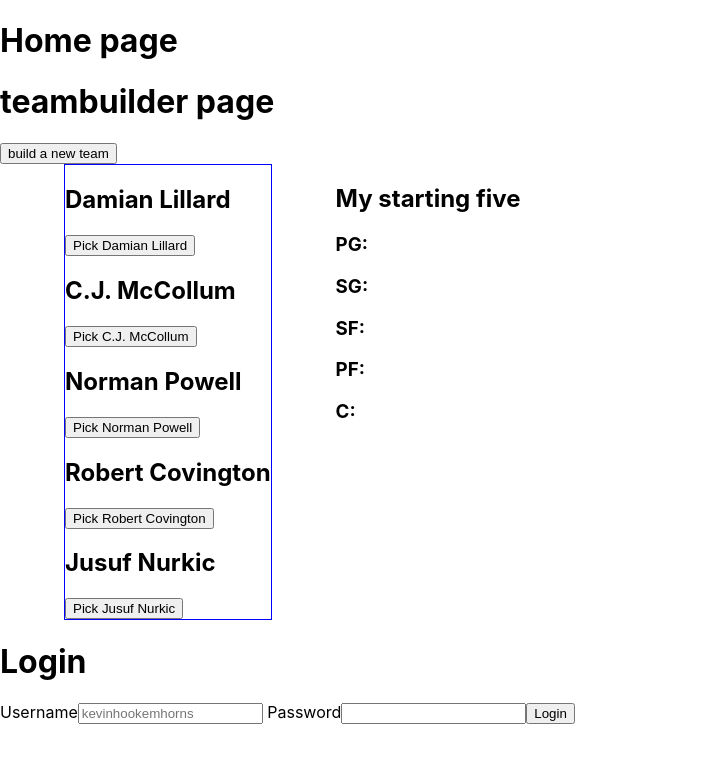
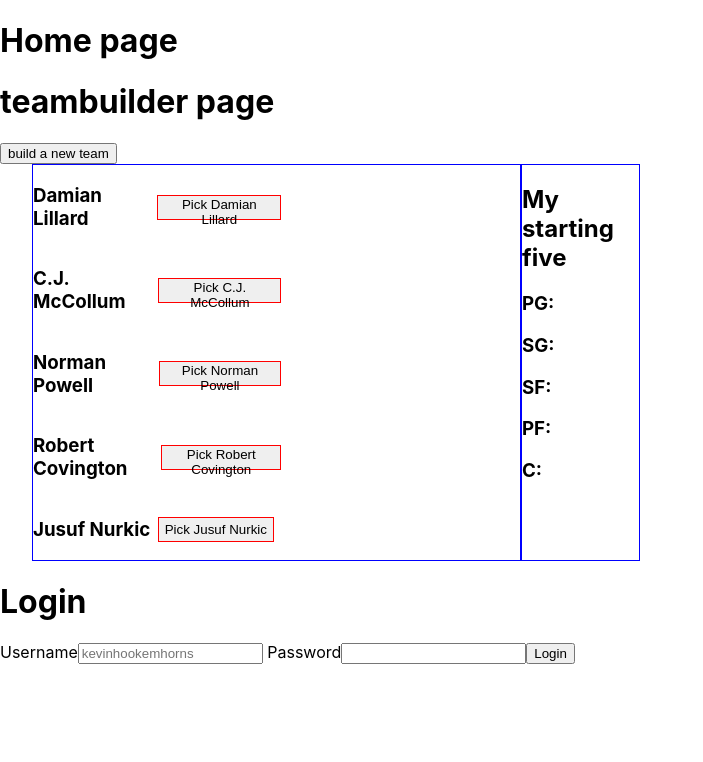
Before and after one commit to djaden927/starting-five, a React (Create React App) app: page / in a window 1280 px wide. Both pictures are taken after a click on the button "build a new team". Shown: the top 762 px of the page, without its empty margins (0-703 px from the left). Built offline with nearby package versions, Linux system fonts and the light colour scheme.

Commit message:
started some styling

```diff
--- a/src/components/TeamBuilder.js
+++ b/src/components/TeamBuilder.js
@@ -16,19 +16,48 @@ const initialStartingFive = {
 
 const MainTeamBuilderBox = styled.div`
     display: flex;
+    justify-content: space-around;
+    max-width: 50%;
 `
 
 const TeamSelector = styled.div`
-    margin: 0 5%;
     border: 1px solid blue;
+    display: flex;
+    margin-left: 5%;
+    flex-wrap: wrap;
 `
+
+const MyTeam = styled.div`
+    border: 1px solid blue;
+    width: 50%;
+`
+
+const PlayerCards = styled.div`
+    width: 51%;
+    display:flex;
+    justify-content: flex-start;
+`
+
+const Pick = styled.button`
+    border: 1px solid red;
+    height: 25px;
+    margin: auto;
+    &:hover {
+        border: 5px solid red;
+    }
+`
+
 let count = 0
 export default function TeamBuilder(){
     const [fiveTeams, setFiveTeams] = useState([])
     const [myStartingFive, setMyStartingFive] = useState(initialStartingFive)
-
+    const [teamComplete, setTeamComplete] = useState("incomplete")
 
     const newTeam = () => {
+        if(count === 5){
+            setMyStartingFive(initialStartingFive)
+            count = 0
+        }
         let randomTeamList = []
         for(let i = 0; i < 5; i++){
             randomTeamList.push(data[Math.floor(Math.random() * 30)])
@@ -42,6 +71,9 @@ export default function TeamBuilder(){
         })
         count += 1
         console.log(count)
+        if(count === 5){
+            setTeamComplete("complete")
+        }
     }
 
 
@@ -53,21 +85,21 @@ export default function TeamBuilder(){
             <MainTeamBuilderBox>
                 {fiveTeams.length > 0 && count < 5 ?
                 <TeamSelector>
-                <h2>{fiveTeams[count].PG}</h2>   <button onClick={addPlayer} value={fiveTeams[count].PG} id="PG">Pick {fiveTeams[count].PG}</button>
-                <h2>{fiveTeams[count].SG}</h2>  <button onClick={addPlayer} value={fiveTeams[count].SG} id="SG">Pick {fiveTeams[count].SG}</button>
-                <h2>{fiveTeams[count].SF}</h2>  <button onClick={addPlayer} value={fiveTeams[count].SF} id="SF">Pick {fiveTeams[count].SF}</button>
-                <h2>{fiveTeams[count].PF}</h2>  <button onClick={addPlayer} value={fiveTeams[count].PF} id="PF">Pick {fiveTeams[count].PF}</button>
-                <h2>{fiveTeams[count].C}</h2>  <button onClick={addPlayer} value={fiveTeams[count].C} id="C">Pick {fiveTeams[count].C}</button>
+                <PlayerCards><h3>{fiveTeams[count].PG}</h3>   <Pick onClick={addPlayer} value={fiveTeams[count].PG} id="PG">Pick {fiveTeams[count].PG}</Pick></PlayerCards>
+                <PlayerCards><h3>{fiveTeams[count].SG}</h3>  <Pick onClick={addPlayer} value={fiveTeams[count].SG} id="SG">Pick {fiveTeams[count].SG}</Pick></PlayerCards>
+                <PlayerCards><h3>{fiveTeams[count].SF}</h3>  <Pick onClick={addPlayer} value={fiveTeams[count].SF} id="SF">Pick {fiveTeams[count].SF}</Pick></PlayerCards>
+                <PlayerCards><h3>{fiveTeams[count].PF}</h3>  <Pick onClick={addPlayer} value={fiveTeams[count].PF} id="PF">Pick {fiveTeams[count].PF}</Pick></PlayerCards>
+                <PlayerCards><h3>{fiveTeams[count].C}</h3>  <Pick onClick={addPlayer} value={fiveTeams[count].C} id="C">Pick {fiveTeams[count].C}</Pick></PlayerCards>
                 </TeamSelector> : null}
 
-                <div>
+                <MyTeam className={teamComplete}>
                     <h2>My starting five</h2>
                     <h3>PG: {myStartingFive.PG}</h3>
                     <h3>SG: {myStartingFive.SG}</h3>
                     <h3>SF: {myStartingFive.SF}</h3>
                     <h3>PF: {myStartingFive.PF}</h3>
                     <h3>C: {myStartingFive.C}</h3>
-                </div>
+                </MyTeam>
             </MainTeamBuilderBox>
         </div>
     )
--- a/src/data/lineupdata.js
+++ b/src/data/lineupdata.js
@@ -195,7 +195,7 @@ export const data = [
         "team": "Suns",
         "PG": "Chris Paul",
         "SG": "Devin Booker",
-        "SF": "Miles Bridges",
+        "SF": "Mikal Bridges",
         "PF": "Jae Crowder",
         "C": "Deandre Ayton"
     },
```
